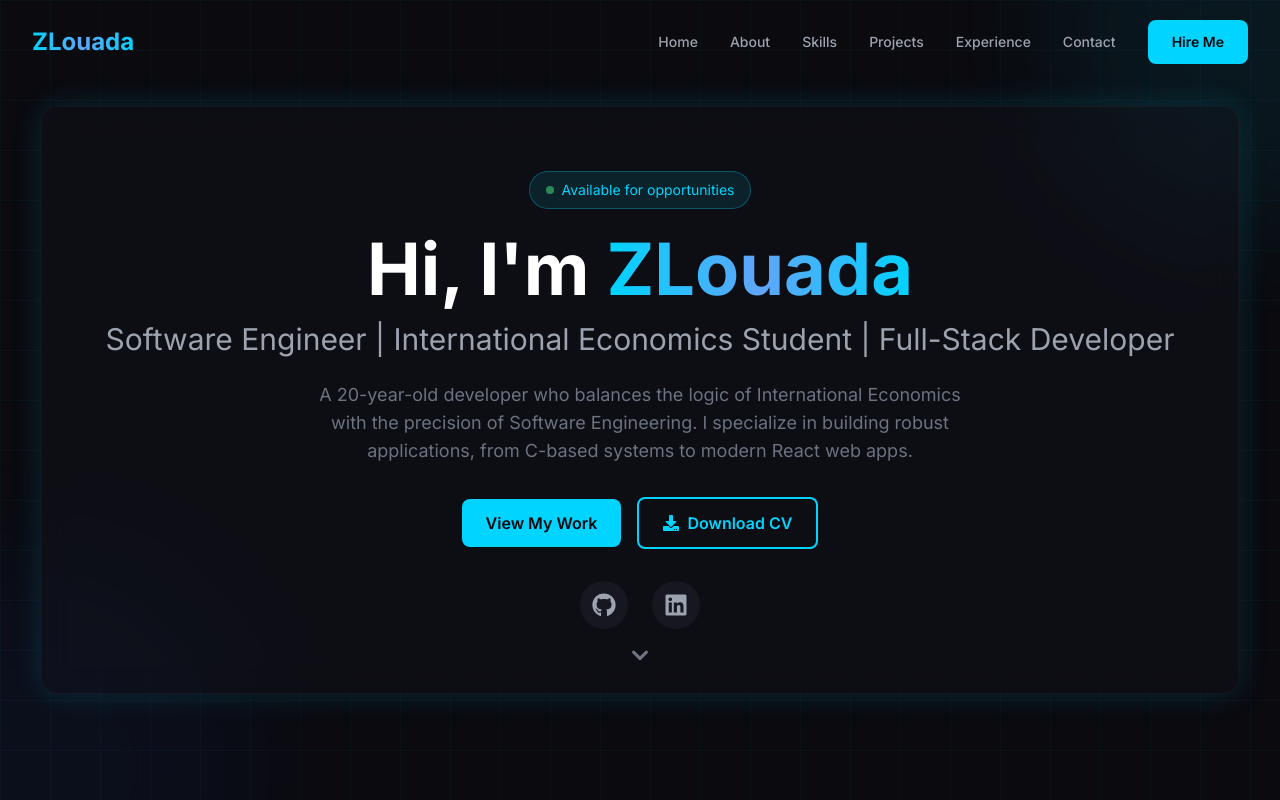
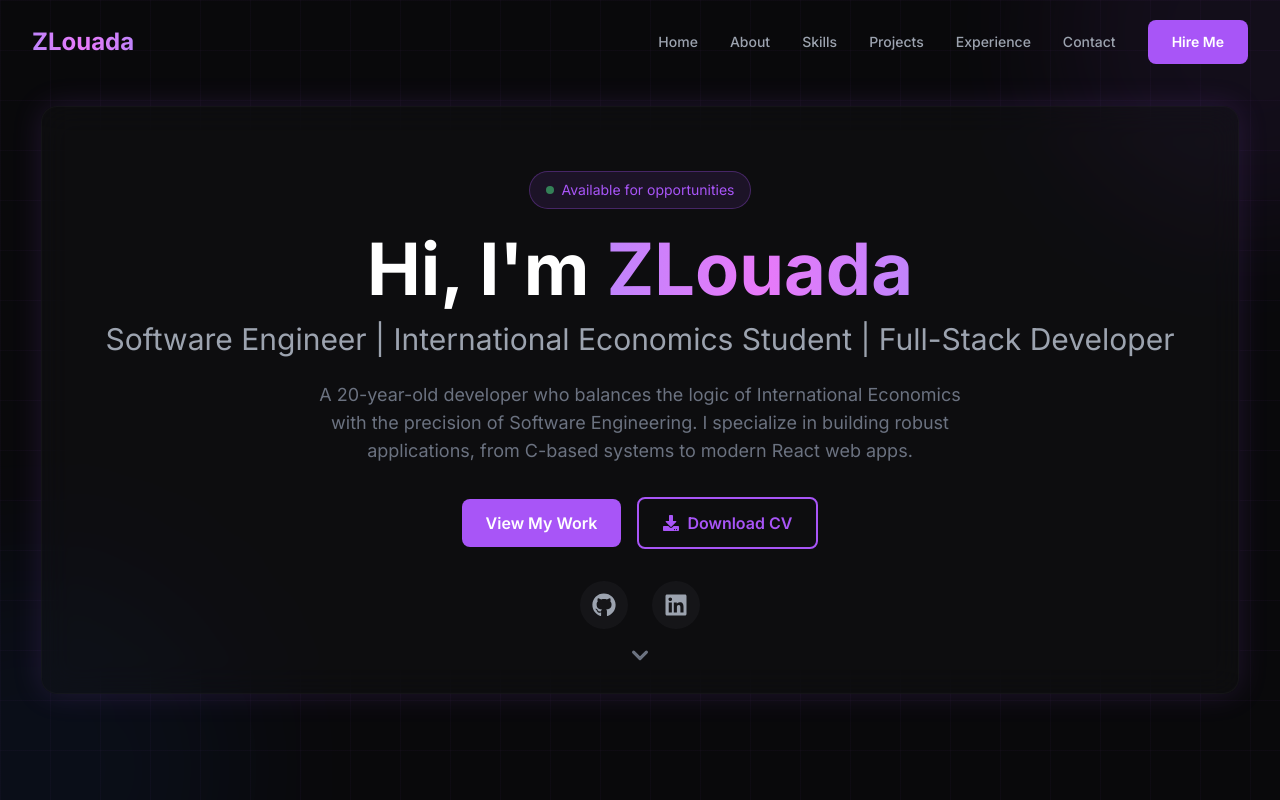
Before and after one commit to ZLouada/ZL, a React (Vite) app: page / in a window 1280 px wide. Shown: the top 800 px of the page. Built offline with nearby package versions, Linux system fonts and the light colour scheme.

Commit message:
refresh website

```diff
--- a/src/components/Contact.jsx
+++ b/src/components/Contact.jsx
@@ -34,8 +34,8 @@ const Contact = () => {
     {
       icon: <HiMail size={24} />,
       label: 'Email',
-      value: 'contact@zlouada.dev',
-      href: 'mailto:contact@zlouada.dev',
+      value: 'louadazakaria@gmail.com',
+      href: 'mailto:louadazakaria@gmail.com',
     },
     {
       icon: <FaGithub size={24} />,
@@ -46,8 +46,8 @@ const Contact = () => {
     {
       icon: <FaLinkedin size={24} />,
       label: 'LinkedIn',
-      value: 'linkedin.com/in/ZLouada',
-      href: 'https://linkedin.com/in/ZLouada',
+      value: 'linkedin.com/in/zakaria-louada',
+      href: 'https://linkedin.com/in/zakaria-louada',
     },
     {
       icon: <FaMapMarkerAlt size={24} />,
@@ -149,7 +149,7 @@ const Contact = () => {
                     <FaGithub size={24} />
                   </motion.a>
                   <motion.a
-                    href="https://linkedin.com/in/ZLouada"
+                    href="https://linkedin.com/in/zakaria-louada"
                     target="_blank"
                     rel="noopener noreferrer"
                     className="p-3 rounded-xl bg-dark-600 text-gray-400 hover:text-electric hover:bg-dark-500 transition-all duration-300"
--- a/src/components/Footer.jsx
+++ b/src/components/Footer.jsx
@@ -44,7 +44,7 @@ const Footer = () => {
               <FaGithub size={20} />
             </motion.a>
             <motion.a
-              href="https://linkedin.com/in/ZLouada"
+              href="https://linkedin.com/in/zakaria-louada"
               target="_blank"
               rel="noopener noreferrer"
               className="p-2 rounded-lg text-gray-500 hover:text-electric transition-colors duration-300"
--- a/src/components/Hero.jsx
+++ b/src/components/Hero.jsx
@@ -125,7 +125,7 @@ const Hero = () => {
               <FaGithub size={24} />
             </motion.a>
             <motion.a
-              href="https://linkedin.com/in/ZLouada"
+              href="https://linkedin.com/in/zakaria-louada"
               target="_blank"
               rel="noopener noreferrer"
               className="p-3 rounded-full bg-dark-600/50 text-gray-400 hover:text-electric hover:bg-dark-500 transition-all duration-300"
--- a/src/index.css
+++ b/src/index.css
@@ -36,11 +36,11 @@
   }
 
   .electric-glow {
-    box-shadow: 0 0 30px rgba(0, 212, 255, 0.15);
+    box-shadow: 0 0 30px rgba(168, 85, 247, 0.15);
   }
 
   .text-gradient {
-    @apply bg-gradient-to-r from-electric via-blue-400 to-electric bg-clip-text text-transparent;
+    @apply bg-gradient-to-r from-purple-400 via-fuchsia-400 to-purple-400 bg-clip-text text-transparent;
   }
 
   .section-padding {
@@ -48,14 +48,14 @@
   }
 
   .btn-primary {
-    @apply px-6 py-3 bg-electric text-dark-900 font-semibold rounded-lg
+    @apply px-6 py-3 bg-electric text-white font-semibold rounded-lg
            hover:bg-electric-light transition-all duration-300
            hover:shadow-lg hover:shadow-electric/25 active:scale-95;
   }
 
   .btn-outline {
     @apply px-6 py-3 border-2 border-electric text-electric font-semibold rounded-lg
-           hover:bg-electric hover:text-dark-900 transition-all duration-300 active:scale-95;
+           hover:bg-electric hover:text-white transition-all duration-300 active:scale-95;
   }
 
   .input-field {
@@ -94,6 +94,6 @@
 .bg-grid {
   background-size: 50px 50px;
   background-image:
-    linear-gradient(to right, rgba(0, 212, 255, 0.03) 1px, transparent 1px),
-    linear-gradient(to bottom, rgba(0, 212, 255, 0.03) 1px, transparent 1px);
+    linear-gradient(to right, rgba(168, 85, 247, 0.03) 1px, transparent 1px),
+    linear-gradient(to bottom, rgba(168, 85, 247, 0.03) 1px, transparent 1px);
 }
--- a/tailwind.config.js
+++ b/tailwind.config.js
@@ -8,31 +8,31 @@ export default {
     extend: {
       colors: {
         primary: {
-          50: '#eff6ff',
-          100: '#dbeafe',
-          200: '#bfdbfe',
-          300: '#93c5fd',
-          400: '#60a5fa',
-          500: '#3b82f6',
-          600: '#2563eb',
-          700: '#1d4ed8',
-          800: '#1e40af',
-          900: '#1e3a8a',
+          50: '#faf5ff',
+          100: '#f3e8ff',
+          200: '#e9d5ff',
+          300: '#d8b4fe',
+          400: '#c084fc',
+          500: '#a855f7',
+          600: '#9333ea',
+          700: '#7c3aed',
+          800: '#6b21a8',
+          900: '#581c87',
         },
         electric: {
-          DEFAULT: '#00d4ff',
-          light: '#5ce1ff',
-          dark: '#00a8cc',
-          glow: 'rgba(0, 212, 255, 0.5)',
+          DEFAULT: '#a855f7',
+          light: '#c084fc',
+          dark: '#7c3aed',
+          glow: 'rgba(168, 85, 247, 0.5)',
         },
         dark: {
-          900: '#0a0a0f',
-          800: '#12121a',
-          700: '#1a1a24',
-          600: '#22222e',
-          500: '#2a2a38',
-          400: '#3a3a4a',
-          300: '#4a4a5e',
+          900: '#09090b',
+          800: '#0f0f12',
+          700: '#18181b',
+          600: '#1f1f23',
+          500: '#27272a',
+          400: '#3f3f46',
+          300: '#52525b',
         },
       },
       fontFamily: {
@@ -46,8 +46,8 @@ export default {
       },
       keyframes: {
         glow: {
-          '0%': { boxShadow: '0 0 20px rgba(0, 212, 255, 0.3)' },
-          '100%': { boxShadow: '0 0 40px rgba(0, 212, 255, 0.6)' },
+          '0%': { boxShadow: '0 0 20px rgba(168, 85, 247, 0.3)' },
+          '100%': { boxShadow: '0 0 40px rgba(168, 85, 247, 0.6)' },
         },
         float: {
           '0%, 100%': { transform: 'translateY(0px)' },
@@ -56,7 +56,7 @@ export default {
       },
       backgroundImage: {
         'gradient-radial': 'radial-gradient(var(--tw-gradient-stops))',
-        'grid-pattern': 'linear-gradient(to right, rgba(0, 212, 255, 0.1) 1px, transparent 1px), linear-gradient(to bottom, rgba(0, 212, 255, 0.1) 1px, transparent 1px)',
+        'grid-pattern': 'linear-gradient(to right, rgba(168, 85, 247, 0.1) 1px, transparent 1px), linear-gradient(to bottom, rgba(168, 85, 247, 0.1) 1px, transparent 1px)',
       },
       backdropBlur: {
         xs: '2px',
```
Also changed, not shown: public/favicon.svg.
